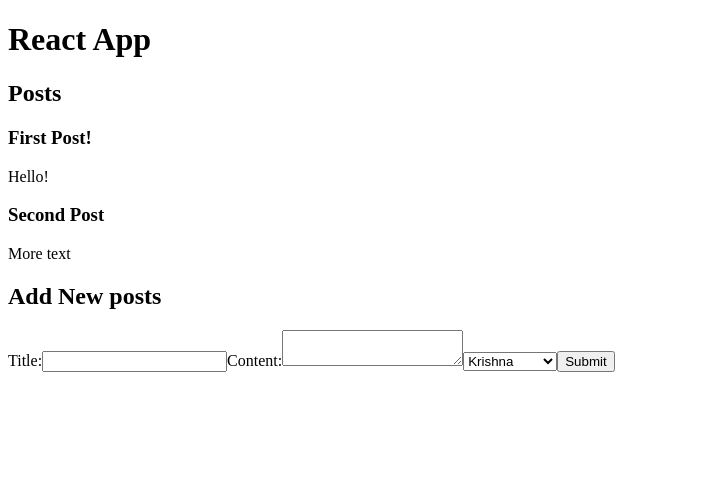
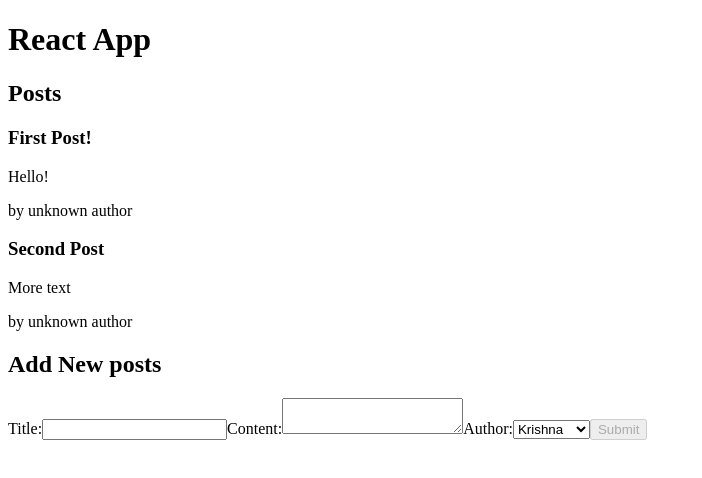
Before and after one commit to krishna-cyber/redux-toolkit, a React (Vite) app in the folder post store/: page / in a window 1280 px wide. Shown: the top 478 px of the page, without its empty margins (0-702 px from the left). Built offline with nearby package versions, Linux system fonts and the light colour scheme.

Commit message:
author based blog completed

```diff
--- a/post store/src/features/AddForm.jsx
+++ b/post store/src/features/AddForm.jsx
@@ -2,6 +2,8 @@
 import { useForm } from "react-hook-form";
 import { postAdded } from "./posts/postSlice";
 import { useDispatch } from "react-redux";
+import { selectAllUsers } from "./users/userSlice";
+import { useSelector } from "react-redux";
 
 const AddForm = () => {
   const dispatch = useDispatch();
@@ -9,12 +11,17 @@
     register,
     handleSubmit,
     reset,
-    formState: { errors },
-  } = useForm();
+
+    formState: { errors, isValid },
+  } = useForm({
+    mode: "onChange",
+  });
   const savepost = (data) => {
-    dispatch(postAdded(data.title, data.content));
+    dispatch(postAdded(data.title, data.content, data.user));
     reset();
   };
+
+  const users = useSelector(selectAllUsers);
   return (
     <div>
       <h2>Add New posts</h2>
@@ -25,14 +32,16 @@
         <textarea {...register("content", { required: true })} />
 
         {errors.exampleRequired && <span>This field is required</span>}
+        <label htmlFor='user'>Author:</label>
         <select {...register("user", { required: true })}>
           Select User
-          <option value='krishna'>Krishna</option>
-          <option value='Ghanshyam'>Ghanshyam</option>
-          <option value='Balaram'>Balaram</option>
-          <option value='Shyam'>Shyam</option>
+          <option value='0'>Krishna</option>
+          <option value='1'>sankar</option>
+          <option value='2'>Mahadev</option>
         </select>
-        <input type='submit' />
+        <button type='submit' disabled={!isValid}>
+          Submit
+        </button>
       </form>
     </div>
   );
--- /dev/null
+++ b/post store/src/features/posts/PostAuthor.jsx
@@ -0,0 +1,10 @@
+import React from "react";
+import { useSelector } from "react-redux";
+import { selectAllUsers } from "../users/userSlice";
+const PostAuthor = ({ userId }) => {
+  const users = useSelector(selectAllUsers);
+  const author = users.find((user) => user.id === userId);
+  return <span>by {author ? author.name : "unknown author"}</span>;
+};
+
+export default PostAuthor;
--- a/post store/src/features/posts/PostList.jsx
+++ b/post store/src/features/posts/PostList.jsx
@@ -1,8 +1,11 @@
 import React from "react";
 import { useSelector, useDispatch } from "react-redux";
+import { selectAllUsers } from "../users/userSlice";
+import PostAuthor from "./PostAuthor";
 
 const PostList = () => {
   const posts = useSelector((state) => state.posts);
+  const users = useSelector((state) => state.users);
 
   return (
     <>
@@ -11,6 +14,7 @@
         <article key={post.id}>
           <h3>{post.title}</h3>
           <p>{post.content}</p>
+          <PostAuthor userId={post.userId} />
         </article>
       ))}
     </>
--- a/post store/src/features/posts/postSlice.js
+++ b/post store/src/features/posts/postSlice.js
@@ -13,12 +13,13 @@
       reducer(state, action) {
         state.push(action.payload);
       },
-      prepare(title, content) {
+      prepare(title, content, userId) {
         return {
           payload: {
             id: nanoid(),
             title,
             content,
+            userId,
           },
         };
       },
```
